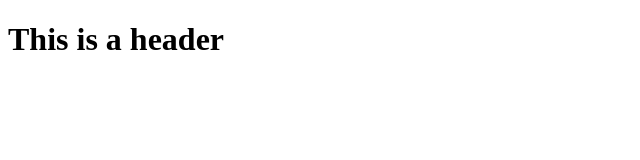
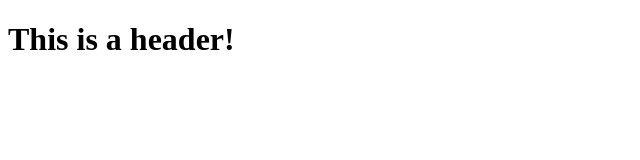
Before and after one commit to KristenCampbell81/git-test, a plain HTML site: page index.html in a window 1280 px wide. Shown: the full height of the page, 0-640 px from the left. Drawn offline with Linux system fonts and the light colour scheme.

Commit message:
second commit

```diff
--- a/index.html
+++ b/index.html
@@ -6,6 +6,6 @@
     <title>Document</title>
 </head>
 <body>
-    <h1>This is a header</h1>
+    <h1>This is a header!</h1>
 </body>
 </html>
```
